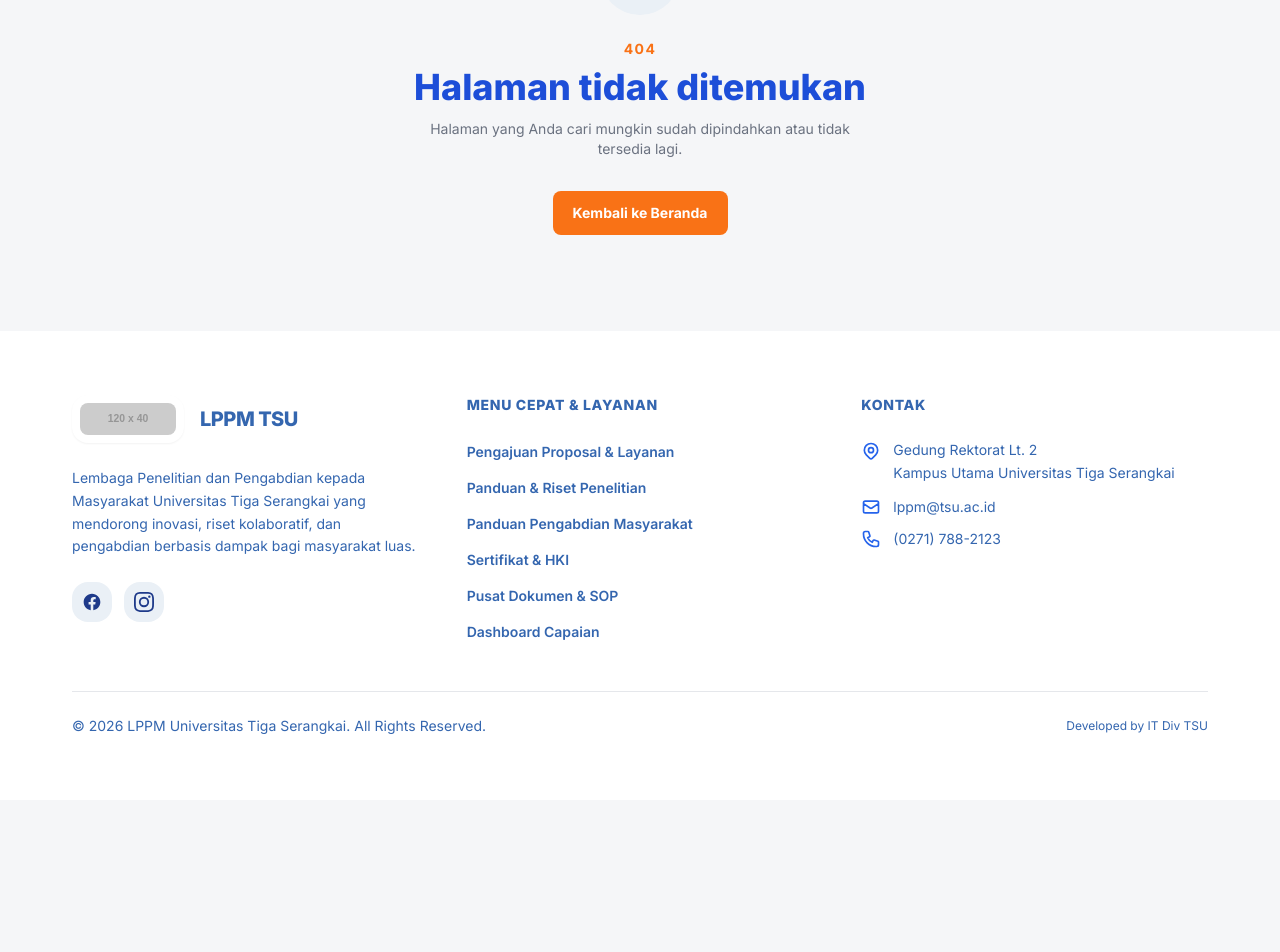
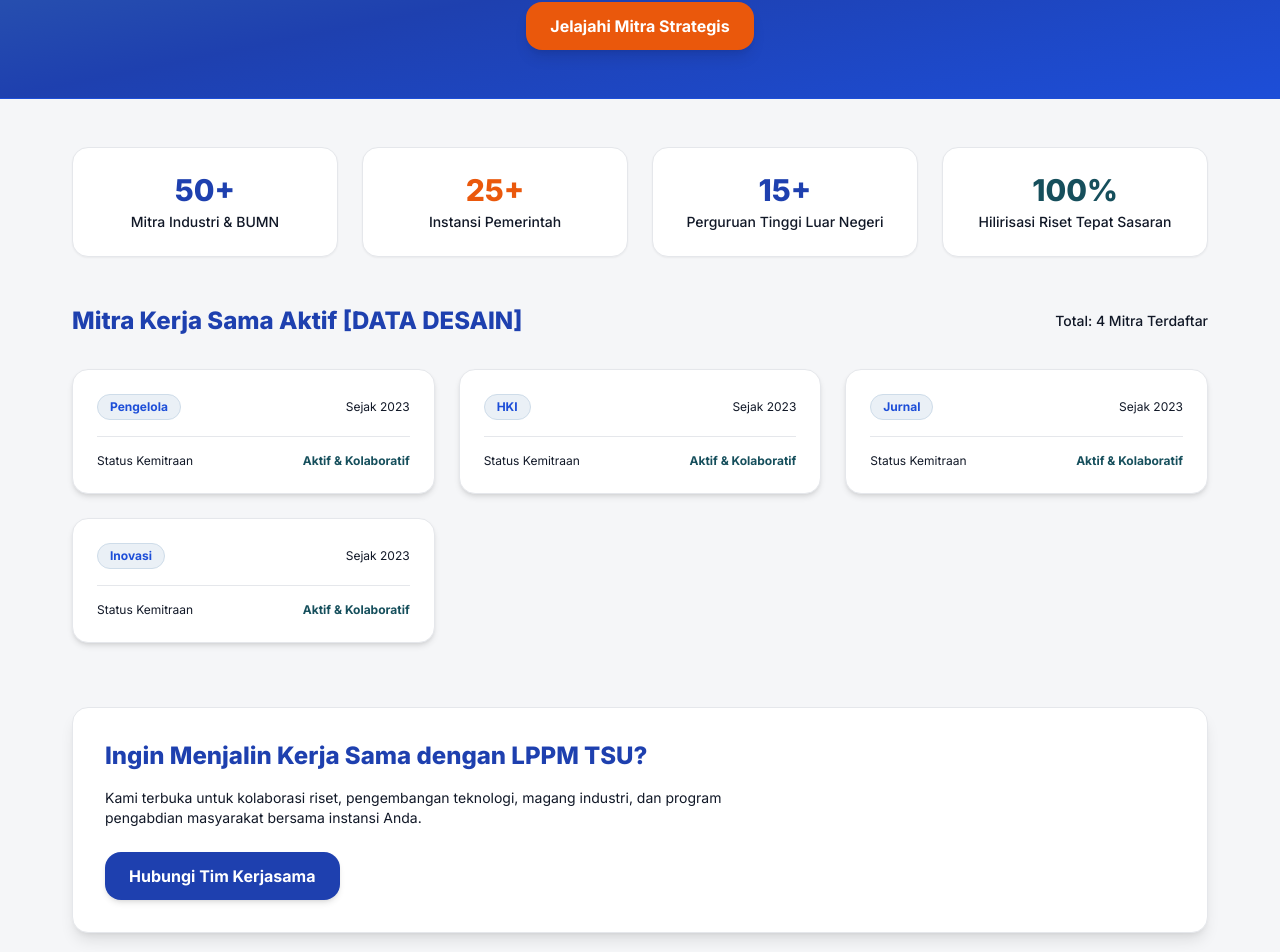
Before and after one commit to bay2514/LPPM, a React (Vite) app in the folder frontend/: page /layanan/kerjasama in a window 1280 px wide. Shown: the part 303-1255 px from the top of the page. Before the commit the page ends 1103 px from the top, so only its background shows below. Built offline with nearby package versions, Linux system fonts and the light colour scheme.

Commit message:
fix(routes): fix 404 on /layanan/kerjasama, register redirects for /kerjasama and /kerja-sama, and implement Kerjasama page

```diff
--- a/frontend/src/app/App.jsx
+++ b/frontend/src/app/App.jsx
@@ -10,7 +10,7 @@ import Luaran from "@public/pages/Luaran.jsx";
 import Pengajuan from "@public/pages/Pengajuan.jsx";
 import Berita from "@public/pages/Berita.jsx";
 import Kegiatan from "@public/pages/Kegiatan.jsx";
-import Kerjasama from "@public/pages/Kerjasama.jsx";
+const Kerjasama = lazy(() => import("@public/pages/Kerjasama.jsx"));
 import NotFound from "@public/pages/NotFound.jsx";
 import Penelitian from "@public/pages/Penelitian.jsx";
 import Pengabdian from "@public/pages/Pengabdian.jsx";
@@ -70,7 +70,9 @@ export default function App() {
             <Route path="/pengajuan" element={<Pengajuan />} />
             <Route path="/berita" element={<Navigate to="/info/pengumuman" replace />} />
             <Route path="/kegiatan" element={<Navigate to="/info/agenda" replace />} />
-            <Route path="/kerjasama" element={<Kerjasama />} />
+            <Route path="/layanan/kerjasama" element={<Kerjasama />} />
+            <Route path="/kerjasama" element={<Navigate to="/layanan/kerjasama" replace />} />
+            <Route path="/kerja-sama" element={<Navigate to="/layanan/kerjasama" replace />} />
             <Route path="/agenda" element={<Navigate to="/info/agenda" replace />} />
             <Route path="/pengumuman" element={<Navigate to="/info/pengumuman" replace />} />
             <Route path="/kkn" element={<Navigate to="/layanan/kkn" replace />} />
--- a/frontend/src/public/pages/Kerjasama.jsx
+++ b/frontend/src/public/pages/Kerjasama.jsx
@@ -1,12 +1,98 @@
-import PlaceholderPage from "./PlaceholderPage.jsx";
+import React from "react";
+import PageHero from "@shared/components/ui/PageHero.jsx";
+import Container from "@shared/components/ui/Container.jsx";
+import { contentStore } from "@shared/lib/contentStore.js";
+
 export default function Kerjasama() {
-  return <PlaceholderPage
-    title="Kerjasama"
-    description="Informasi dan sistem pengelolaan kerjasama dalam bidang penelitian, pengabdian, dan inovasi antara LPPM dengan mitra institusi, industri, dan masyarakat."
-    features={[
-      { title: "Mitra Institusi", desc: "Kerja sama dengan perguruan tinggi, lembaga riset, dan organisasi nasional/internasional." },
-      { title: "Kerja Sama Industri", desc: "Kolaborasi riset terapan, pendanaan, dan pengembangan inovasi berbasis industri." },
-      { title: "Program Duta Inovasi", desc: "Jaringan kolaborator internal dan eksternal untuk mendorong inovasi bersama." }
-    ]}
-  />;
+  const collaborators = contentStore.getAll("collaborators") || [
+    { id: "1", title: "PT Teknologi Nusantara", category: "Industri", year: "2023", description: "Kerjasama riset dan magang mahasiswa." },
+    { id: "2", title: "Pemerintah Kota Surakarta", category: "Pemerintah", year: "2023", description: "Pengabdian masyarakat dan hilirisasi teknologi." },
+    { id: "3", title: "Universitas Mitra Asia", category: "Akademik", year: "2024", description: "Joint research dan publikasi internasional." },
+  ];
+
+  return (
+    <div className="min-h-screen bg-canvas pb-20">
+      <PageHero
+        title="Kolaborasi dengan Industri, Pemerintah, dan Masyarakat"
+        subtitle="Membangun sinergi strategis untuk hilirisasi riset, inovasi teknologi, dan pengabdian kepada masyarakat yang berdampak luas."
+        badge="Kerja Sama & Kemitraan"
+      >
+        <div className="mt-8 flex flex-wrap gap-4 items-center justify-center">
+          <a
+            href="#mitra"
+            className="px-6 py-3 rounded-xl bg-orange-600 text-white font-bold hover:bg-orange-700 shadow-lg transition-all min-h-[44px] flex items-center"
+          >
+            Jelajahi Mitra Strategis
+          </a>
+        </div>
+      </PageHero>
+
+      <Container className="mt-12">
+        {/* Indikator Kerjasama & Hilirisasi */}
+        <div className="grid grid-cols-1 md:grid-cols-4 gap-6 mb-12">
+          <div className="p-6 rounded-2xl bg-surface border border-line shadow-sm text-center">
+            <div className="text-3xl font-extrabold text-navy-900 mb-1">50+</div>
+            <div className="text-sm font-medium text-ink">Mitra Industri & BUMN</div>
+          </div>
+          <div className="p-6 rounded-2xl bg-surface border border-line shadow-sm text-center">
+            <div className="text-3xl font-extrabold text-orange-600 mb-1">25+</div>
+            <div className="text-sm font-medium text-ink">Instansi Pemerintah</div>
+          </div>
+          <div className="p-6 rounded-2xl bg-surface border border-line shadow-sm text-center">
+            <div className="text-3xl font-extrabold text-navy-900 mb-1">15+</div>
+            <div className="text-sm font-medium text-ink">Perguruan Tinggi Luar Negeri</div>
+          </div>
+          <div className="p-6 rounded-2xl bg-surface border border-line shadow-sm text-center">
+            <div className="text-3xl font-extrabold text-teal-700 mb-1">100%</div>
+            <div className="text-sm font-medium text-ink">Hilirisasi Riset Tepat Sasaran</div>
+          </div>
+        </div>
+
+        {/* Seksi Mitra Potensial / Daftar Mitra */}
+        <div id="mitra" className="mb-16">
+          <div className="flex items-center justify-between mb-8">
+            <h2 className="text-2xl font-extrabold text-navy-900">Mitra Kerja Sama Aktif [DATA DESAIN]</h2>
+            <span className="text-sm text-ink font-medium">Total: {collaborators.length} Mitra Terdaftar</span>
+          </div>
+
+          <div className="grid grid-cols-1 md:grid-cols-3 gap-6">
+            {collaborators.map((mitra) => (
+              <div key={mitra.id} className="p-6 rounded-2xl bg-surface border border-line shadow-md hover:shadow-xl transition-all flex flex-col justify-between">
+                <div>
+                  <div className="flex items-center justify-between mb-3">
+                    <span className="px-3 py-1 rounded-full text-xs font-bold bg-navy-50 text-navy-800 border border-navy-100">
+                      {mitra.category || "Mitra Strategis"}
+                    </span>
+                    <span className="text-xs text-ink">Sejak {mitra.year || "2023"}</span>
+                  </div>
+                  <h3 className="text-xl font-bold text-navy-900 mb-2">{mitra.title}</h3>
+                  <p className="text-sm text-ink mb-4">{mitra.description}</p>
+                </div>
+                <div className="pt-4 border-t border-line flex items-center justify-between text-xs text-ink">
+                  <span>Status Kemitraan</span>
+                  <span className="font-bold text-teal-700">Aktif & Kolaboratif</span>
+                </div>
+              </div>
+            ))}
+          </div>
+        </div>
+
+        {/* Informasi Pengajuan Kerja Sama */}
+        <div className="p-8 rounded-2xl bg-surface border border-line shadow-lg">
+          <h2 className="text-2xl font-extrabold text-navy-900 mb-4">Ingin Menjalin Kerja Sama dengan LPPM TSU?</h2>
+          <p className="text-ink mb-6 max-w-2xl text-sm">
+            Kami terbuka untuk kolaborasi riset, pengembangan teknologi, magang industri, dan program pengabdian masyarakat bersama instansi Anda.
+          </p>
+          <div className="flex flex-wrap gap-4">
+            <a
+              href="/profil/kontak"
+              className="px-6 py-3 rounded-xl bg-navy-900 text-white font-bold hover:bg-navy-800 shadow-md transition-all min-h-[44px] flex items-center"
+            >
+              Hubungi Tim Kerjasama
+            </a>
+          </div>
+        </div>
+      </Container>
+    </div>
+  );
 }
```
Also changed, not shown: frontend/scripts/check-routes.mjs (added, +34 -0 lines).
